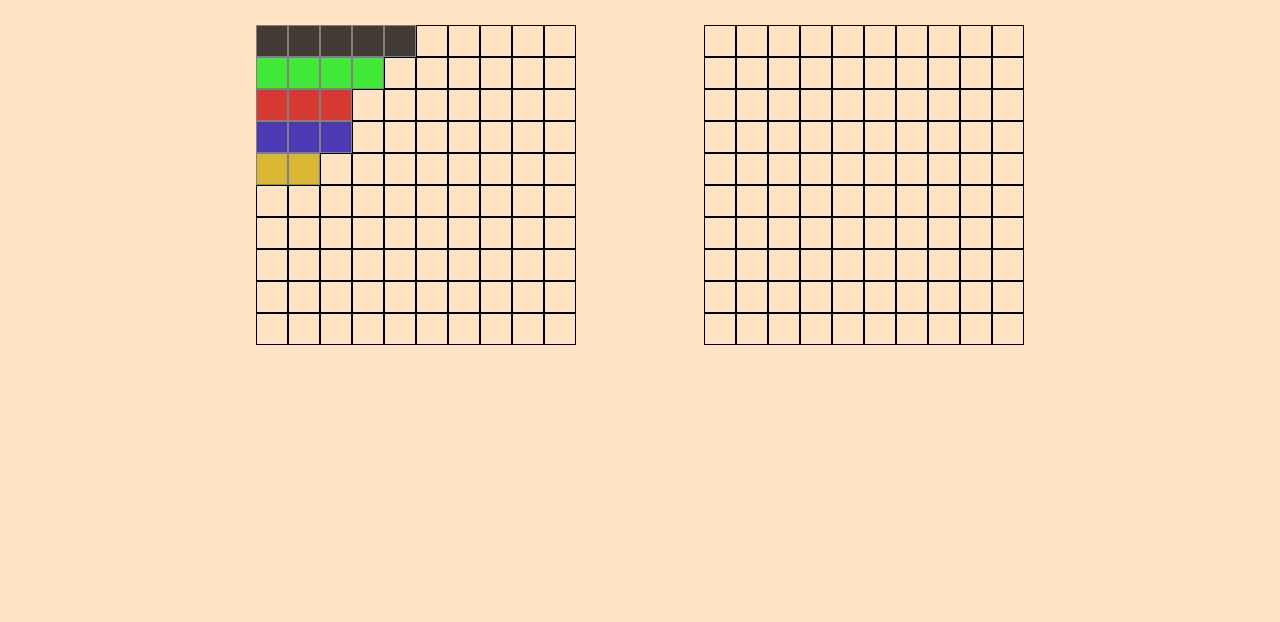
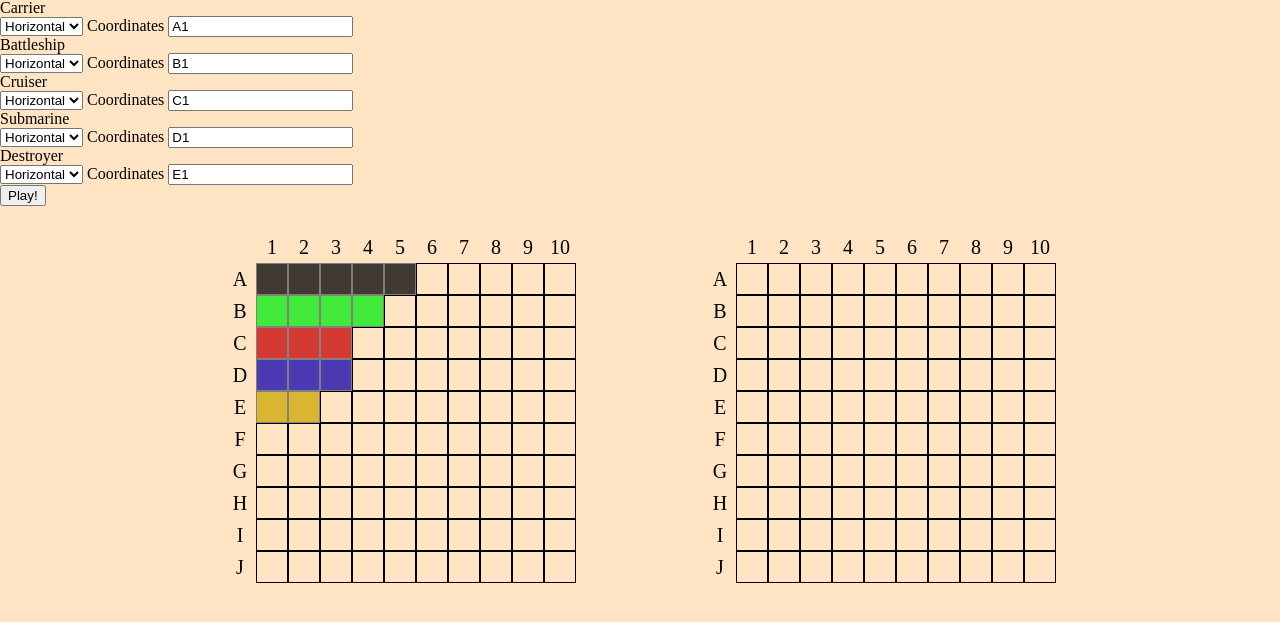
Before and after one commit to cblaylock18/battleship, a website built with webpack: page src/index.html in a window 1280 px wide. Built offline with nearby package versions, Linux system fonts and the light colour scheme.

Commit message:
feat: add html for placing ships, add grid labels

```diff
--- a/src/DOM.js
+++ b/src/DOM.js
@@ -100,6 +100,13 @@ class DOM {
     return false;
   }
 
+  static preGame() {
+    // function that adds event listener and prevent default and all that to play button
+    // also maybe updates the player boards automatically as ship locations are chosen
+    // is that like a listen for change in select and coordinates???
+  }
+
+  //   helper functions for transforming coordinates as needed for use in data attributes
   static combineCoordinates(array) {
     let newArray = [];
     array.forEach((coordinatePair) => {
--- a/src/index.html
+++ b/src/index.html
@@ -6,8 +6,108 @@
     <title>Battleship</title>
   </head>
   <body>
+    <form>
+      <div>
+        <div>Carrier</div>
+        <select name="carrier-orientation" id="carrier-orientation">
+          <option value="horizontal">Horizontal</option>
+          <option value="vertical">Vertical</option>
+        </select>
+        <label for="carrier-coordinates">Coordinates</label>
+        <input
+          type="text"
+          id="carrier-coordinates"
+          name="carrier-coordinates"
+          title="a coordinate like 'A1' or 'J10'"
+          pattern="/^[A-J](10|[1-9])$/"
+          value="A1"
+          required
+        />
+      </div>
+      <div>
+        <div>Battleship</div>
+        <select name="battleship-orientation" id="battleship-orientation">
+          <option value="horizontal">Horizontal</option>
+          <option value="vertical">Vertical</option>
+        </select>
+        <label for="battleship-coordinates">Coordinates</label>
+        <input
+          type="text"
+          id="battleship-coordinates"
+          name="battleship-coordinates"
+          title="a coordinate like 'A1' or 'J10'"
+          pattern="/^[A-J](10|[1-9])$/"
+          value="B1"
+          required
+        />
+      </div>
+      <div>
+        <div>Cruiser</div>
+        <select name="cruiser-orientation" id="cruiser-orientation">
+          <option value="horizontal">Horizontal</option>
+          <option value="vertical">Vertical</option>
+        </select>
+        <label for="cruiser-coordinates">Coordinates</label>
+        <input
+          type="text"
+          id="cruiser-coordinates"
+          name="cruiser-coordinates"
+          title="a coordinate like 'A1' or 'J10'"
+          pattern="/^[A-J](10|[1-9])$/"
+          value="C1"
+          required
+        />
+      </div>
+      <div>
+        <div>Submarine</div>
+        <select name="submarine-orientation" id="submarine-orientation">
+          <option value="horizontal">Horizontal</option>
+          <option value="vertical">Vertical</option>
+        </select>
+        <label for="submarine-coordinates">Coordinates</label>
+        <input
+          type="text"
+          id="submarine-coordinates"
+          name="submarine-coordinates"
+          title="a coordinate like 'A1' or 'J10'"
+          pattern="/^[A-J](10|[1-9])$/"
+          value="D1"
+          required
+        />
+      </div>
+      <div>
+        <div>Destroyer</div>
+        <select name="destroyer-orientation" id="destroyer-orientation">
+          <option value="horizontal">Horizontal</option>
+          <option value="vertical">Vertical</option>
+        </select>
+        <label for="destroyer-coordinates">Coordinates</label>
+        <input
+          type="text"
+          id="destroyer-coordinates"
+          name="destroyer-coordinates"
+          title="a coordinate like 'A1' or 'J10'"
+          pattern="/^[A-J](10|[1-9])$/"
+          value="E1"
+          required
+        />
+      </div>
+      <input type="submit" value="Play!" />
+    </form>
     <div class="gameboards">
       <div class="gameboard playerOne">
+        <div></div>
+        <div class="column-number">1</div>
+        <div class="column-number">2</div>
+        <div class="column-number">3</div>
+        <div class="column-number">4</div>
+        <div class="column-number">5</div>
+        <div class="column-number">6</div>
+        <div class="column-number">7</div>
+        <div class="column-number">8</div>
+        <div class="column-number">9</div>
+        <div class="column-number">10</div>
+        <div class="row-letter">A</div>
         <div class="gametile" data-coordinate="A1"></div>
         <div class="gametile" data-coordinate="A2"></div>
         <div class="gametile" data-coordinate="A3"></div>
@@ -18,6 +118,8 @@
         <div class="gametile" data-coordinate="A8"></div>
         <div class="gametile" data-coordinate="A9"></div>
         <div class="gametile" data-coordinate="A10"></div>
+        <div class="row-letter">B</div>
+
         <div class="gametile" data-coordinate="B1"></div>
         <div class="gametile" data-coordinate="B2"></div>
         <div class="gametile" data-coordinate="B3"></div>
@@ -28,6 +130,8 @@
         <div class="gametile" data-coordinate="B8"></div>
         <div class="gametile" data-coordinate="B9"></div>
         <div class="gametile" data-coordinate="B10"></div>
+        <div class="row-letter">C</div>
+
         <div class="gametile" data-coordinate="C1"></div>
         <div class="gametile" data-coordinate="C2"></div>
         <div class="gametile" data-coordinate="C3"></div>
@@ -38,6 +142,8 @@
         <div class="gametile" data-coordinate="C8"></div>
         <div class="gametile" data-coordinate="C9"></div>
         <div class="gametile" data-coordinate="C10"></div>
+        <div class="row-letter">D</div>
+
         <div class="gametile" data-coordinate="D1"></div>
         <div class="gametile" data-coordinate="D2"></div>
         <div class="gametile" data-coordinate="D3"></div>
@@ -48,6 +154,8 @@
         <div class="gametile" data-coordinate="D8"></div>
         <div class="gametile" data-coordinate="D9"></div>
         <div class="gametile" data-coordinate="D10"></div>
+        <div class="row-letter">E</div>
+
         <div class="gametile" data-coordinate="E1"></div>
         <div class="gametile" data-coordinate="E2"></div>
         <div class="gametile" data-coordinate="E3"></div>
@@ -58,6 +166,8 @@
         <div class="gametile" data-coordinate="E8"></div>
         <div class="gametile" data-coordinate="E9"></div>
         <div class="gametile" data-coordinate="E10"></div>
+        <div class="row-letter">F</div>
+
         <div class="gametile" data-coordinate="F1"></div>
         <div class="gametile" data-coordinate="F2"></div>
         <div class="gametile" data-coordinate="F3"></div>
@@ -68,6 +178,8 @@
         <div class="gametile" data-coordinate="F8"></div>
         <div class="gametile" data-coordinate="F9"></div>
         <div class="gametile" data-coordinate="F10"></div>
+        <div class="row-letter">G</div>
+
         <div class="gametile" data-coordinate="G1"></div>
         <div class="gametile" data-coordinate="G2"></div>
         <div class="gametile" data-coordinate="G3"></div>
@@ -78,6 +190,8 @@
         <div class="gametile" data-coordinate="G8"></div>
         <div class="gametile" data-coordinate="G9"></div>
         <div class="gametile" data-coordinate="G10"></div>
+        <div class="row-letter">H</div>
+
         <div class="gametile" data-coordinate="H1"></div>
         <div class="gametile" data-coordinate="H2"></div>
         <div class="gametile" data-coordinate="H3"></div>
@@ -88,6 +202,8 @@
         <div class="gametile" data-coordinate="H8"></div>
         <div class="gametile" data-coordinate="H9"></div>
         <div class="gametile" data-coordinate="H10"></div>
+        <div class="row-letter">I</div>
+
         <div class="gametile" data-coordinate="I1"></div>
         <div class="gametile" data-coordinate="I2"></div>
         <div class="gametile" data-coordinate="I3"></div>
@@ -98,6 +214,8 @@
         <div class="gametile" data-coordinate="I8"></div>
         <div class="gametile" data-coordinate="I9"></div>
         <div class="gametile" data-coordinate="I10"></div>
+        <div class="row-letter">J</div>
+
         <div class="gametile" data-coordinate="J1"></div>
         <div class="gametile" data-coordinate="J2"></div>
         <div class="gametile" data-coordinate="J3"></div>
@@ -110,6 +228,19 @@
         <div class="gametile" data-coordinate="J10"></div>
       </div>
       <div class="gameboard playerTwo">
+        <div></div>
+
+        <div class="column-number">1</div>
+        <div class="column-number">2</div>
+        <div class="column-number">3</div>
+        <div class="column-number">4</div>
+        <div class="column-number">5</div>
+        <div class="column-number">6</div>
+        <div class="column-number">7</div>
+        <div class="column-number">8</div>
+        <div class="column-number">9</div>
+        <div class="column-number">10</div>
+        <div class="row-letter">A</div>
         <div class="gametile" data-coordinate="A1"></div>
         <div class="gametile" data-coordinate="A2"></div>
         <div class="gametile" data-coordinate="A3"></div>
@@ -120,6 +251,8 @@
         <div class="gametile" data-coordinate="A8"></div>
         <div class="gametile" data-coordinate="A9"></div>
         <div class="gametile" data-coordinate="A10"></div>
+        <div class="row-letter">B</div>
+
         <div class="gametile" data-coordinate="B1"></div>
         <div class="gametile" data-coordinate="B2"></div>
         <div class="gametile" data-coordinate="B3"></div>
@@ -130,6 +263,8 @@
         <div class="gametile" data-coordinate="B8"></div>
         <div class="gametile" data-coordinate="B9"></div>
         <div class="gametile" data-coordinate="B10"></div>
+        <div class="row-letter">C</div>
+
         <div class="gametile" data-coordinate="C1"></div>
         <div class="gametile" data-coordinate="C2"></div>
         <div class="gametile" data-coordinate="C3"></div>
@@ -140,6 +275,8 @@
         <div class="gametile" data-coordinate="C8"></div>
         <div class="gametile" data-coordinate="C9"></div>
         <div class="gametile" data-coordinate="C10"></div>
+        <div class="row-letter">D</div>
+
         <div class="gametile" data-coordinate="D1"></div>
         <div class="gametile" data-coordinate="D2"></div>
         <div class="gametile" data-coordinate="D3"></div>
@@ -150,6 +287,8 @@
         <div class="gametile" data-coordinate="D8"></div>
         <div class="gametile" data-coordinate="D9"></div>
         <div class="gametile" data-coordinate="D10"></div>
+        <div class="row-letter">E</div>
+
         <div class="gametile" data-coordinate="E1"></div>
         <div class="gametile" data-coordinate="E2"></div>
         <div class="gametile" data-coordinate="E3"></div>
@@ -160,6 +299,8 @@
         <div class="gametile" data-coordinate="E8"></div>
         <div class="gametile" data-coordinate="E9"></div>
         <div class="gametile" data-coordinate="E10"></div>
+        <div class="row-letter">F</div>
+
         <div class="gametile" data-coordinate="F1"></div>
         <div class="gametile" data-coordinate="F2"></div>
         <div class="gametile" data-coordinate="F3"></div>
@@ -170,6 +311,8 @@
         <div class="gametile" data-coordinate="F8"></div>
         <div class="gametile" data-coordinate="F9"></div>
         <div class="gametile" data-coordinate="F10"></div>
+        <div class="row-letter">G</div>
+
         <div class="gametile" data-coordinate="G1"></div>
         <div class="gametile" data-coordinate="G2"></div>
         <div class="gametile" data-coordinate="G3"></div>
@@ -180,6 +323,8 @@
         <div class="gametile" data-coordinate="G8"></div>
         <div class="gametile" data-coordinate="G9"></div>
         <div class="gametile" data-coordinate="G10"></div>
+        <div class="row-letter">H</div>
+
         <div class="gametile" data-coordinate="H1"></div>
         <div class="gametile" data-coordinate="H2"></div>
         <div class="gametile" data-coordinate="H3"></div>
@@ -190,6 +335,8 @@
         <div class="gametile" data-coordinate="H8"></div>
         <div class="gametile" data-coordinate="H9"></div>
         <div class="gametile" data-coordinate="H10"></div>
+        <div class="row-letter">I</div>
+
         <div class="gametile" data-coordinate="I1"></div>
         <div class="gametile" data-coordinate="I2"></div>
         <div class="gametile" data-coordinate="I3"></div>
@@ -200,6 +347,8 @@
         <div class="gametile" data-coordinate="I8"></div>
         <div class="gametile" data-coordinate="I9"></div>
         <div class="gametile" data-coordinate="I10"></div>
+        <div class="row-letter">J</div>
+
         <div class="gametile" data-coordinate="J1"></div>
         <div class="gametile" data-coordinate="J2"></div>
         <div class="gametile" data-coordinate="J3"></div>
--- a/src/index.js
+++ b/src/index.js
@@ -17,6 +17,7 @@ playerTwo.gameboard.placeShip("F", 8, "vertical", "cruiser");
 playerTwo.gameboard.placeShip("H", 10, "vertical", "submarine");
 playerTwo.gameboard.placeShip("E", 1, "horizontal", "destroyer");
 
+// DOM.preGame()
 DOM.renderPlayerBoards(playerOne, playerTwo);
 
 // PC vs computer
--- a/src/style.css
+++ b/src/style.css
@@ -140,9 +140,16 @@ body {
 .gameboard {
   display: grid;
   gap: 0px;
-  grid-template-columns: repeat(10, 32px);
-  grid-template-rows: repeat(10, 32px);
+  grid-template-columns: repeat(11, 32px);
+  grid-template-rows: repeat(11, 32px);
   justify-content: center;
+}
+
+.column-number,
+.row-letter {
+  text-align: center;
+  font-size: 20px;
+  align-self: center;
 }
 
 .gametile {
```
